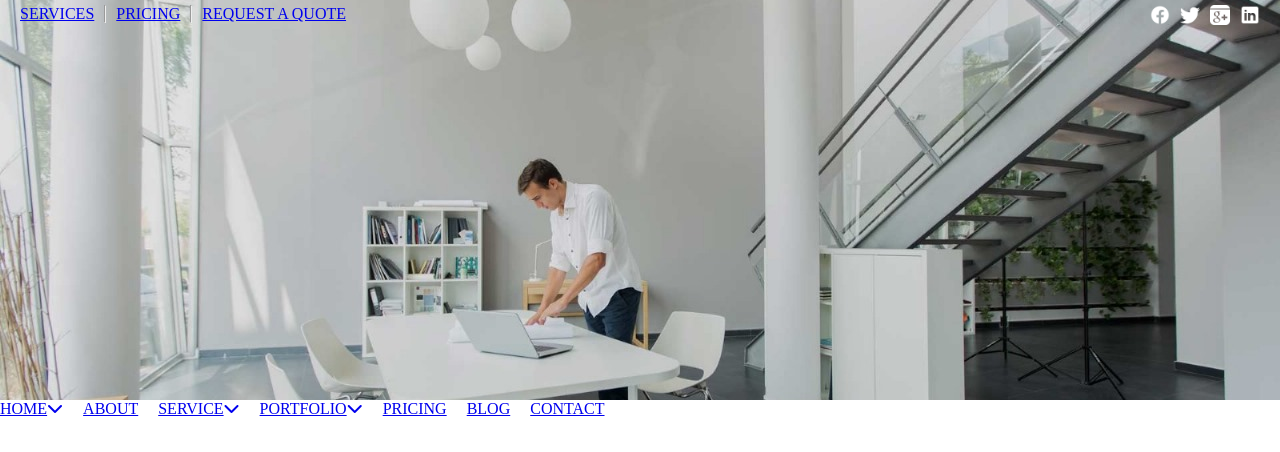
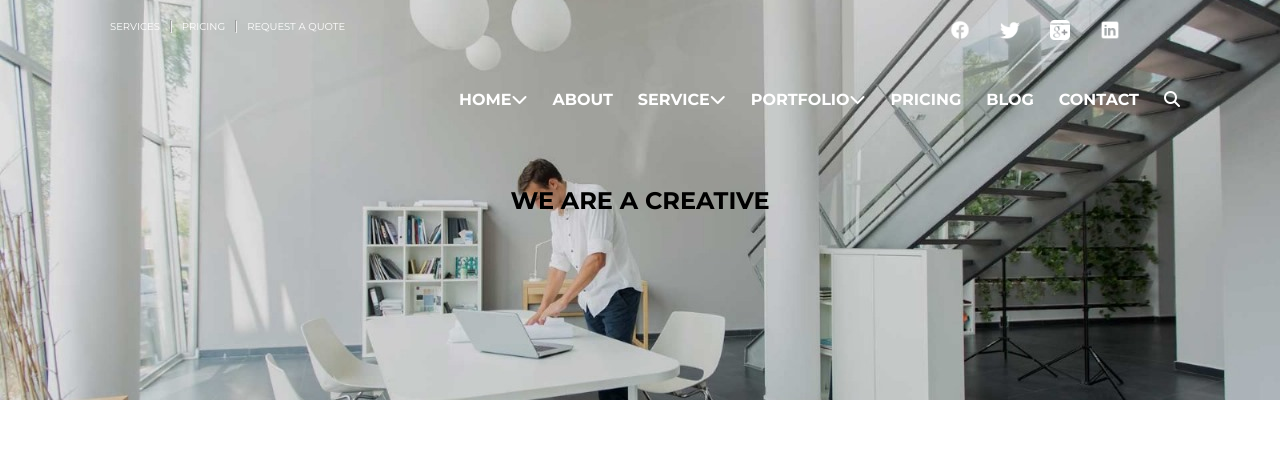
Before and after one commit to BenjaminRubial/TP3, a plain HTML site: page index.html in a window 1280 px wide. Drawn offline with Linux system fonts and the light colour scheme.

Commit message:
agregue el header y modifique la posicion de los menus.

```diff
--- a/CSS/Style.css
+++ b/CSS/Style.css
@@ -1,9 +1,17 @@
 
 @import url('https://cdnjs.cloudflare.com/ajax/libs/font-awesome/6.4.0/css/all.min.css');
+
+
+@import url('https://fonts.googleapis.com/css2?family=Montserrat:ital,wght@0,100..900;1,100..900&display=swap');
 * {
   margin: 0;
   padding: 0;
   box-sizing: border-box;
+
+}
+
+body {
+  font-family:"Montserrat", sans-serif ;
 }
 
 .imagen_de_fondo {
@@ -30,21 +38,34 @@
 }
 
 .izq2 {
-  padding: 5px 0 5px 20px;
+  padding: 20px 0 0 110px;
   display: flex;
   flex-direction: row;
   gap: 10px;
+  font-size:x-small;
 }
 
 .der2 {
-  padding: 5px 20px 5px 0;
+  padding: 20px 160px 0 0;
   display: flex;
-  gap: 10px;
-  height: 30px;
+  gap: 30px;
+  height: 40px;
 }
+header {
+  position: absolute;
+  top: 0;
+  left: 0;
+  width: 100%;
+  z-index: 10;
+  display: flex;
+  padding: 0 100px 0 0;
+  justify-content: end;
+  margin-top: 90px;
+}
+
 header nav ul {
   display: flex;
-  gap: 20px;
+  gap: 25px;
 }
 
 ul {
@@ -52,3 +73,25 @@ ul {
   padding: 0;
   margin: 0;
 }
+
+a {
+  text-decoration: none;
+  color: white;
+  font-weight: bold;
+}
+
+.seccion1 .izq .izq2 a {
+  font-weight: normal;
+}
+
+.seccion2 .text-main {
+  position: absolute;
+  top: 0;
+  left: 0;
+  width: 100%;
+  height: 400px;
+  z-index: 10;
+  display: flex;
+  align-items: center;
+  justify-content: center;
+}
--- a/index.html
+++ b/index.html
@@ -45,9 +45,16 @@
         <li><a href="#">PRICING</a></li>
         <li><a href="#">BLOG</a></li>
         <li><a href="#">CONTACT</a></li>
+        <li><a href="#"><i class="fa-solid fa-magnifying-glass"></i></a></li>
       </ul>
     </nav>
   </header>
+
+  <section class="seccion2">
+    <div class="text-main">
+      <h1>WE ARE A CREATIVE</h1>
+    </div>
+  </section>
 
 
 
```
